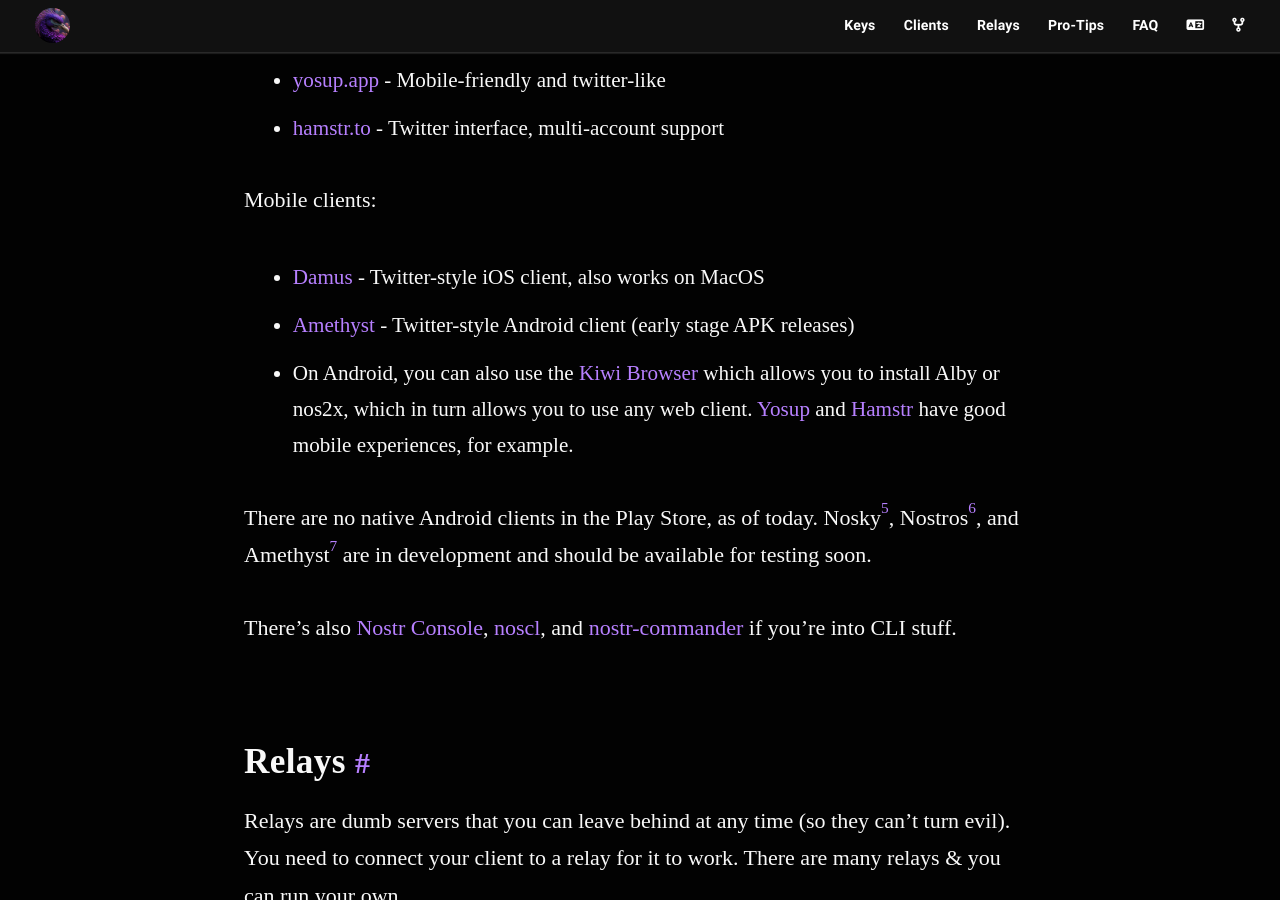
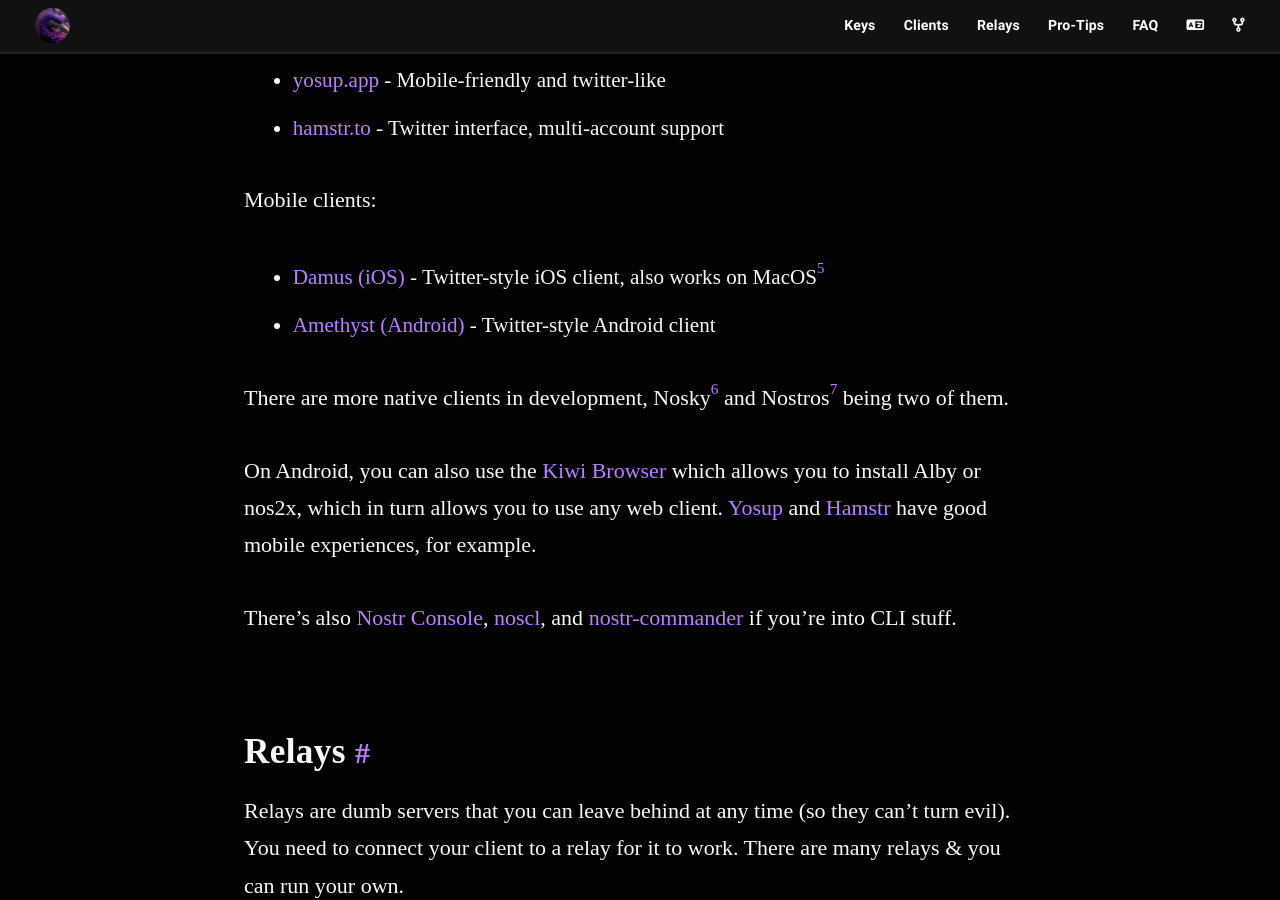
Before and after one commit to nostr-resources/nostr-resources.github.io, a Jekyll site: the page built from index.md, in a window 1280 px wide and 900 px high, scrolled down 3296 px. Built offline with Jekyll 4.4.1, drawn with Linux system fonts in a browser that asks for light colours; some web fonts are replaced; some of the changed text lies outside the part shown.

Commit message:
Link to Play Store (Amethyst)
Fixes #22

```diff
--- a/index.md
+++ b/index.md
@@ -87,12 +87,12 @@ Here are some I like:
 - [hamstr.to](https://hamstr.to/) - Twitter interface, multi-account support
 
 Mobile clients:
-- [Damus](https://apps.apple.com/ca/app/damus/id1628663131) - Twitter-style iOS client, also works on MacOS
-- [Amethyst](https://github.com/vitorpamplona/amethyst/releases/) - Twitter-style Android client (early stage APK releases)
-- On Android, you can also use the [Kiwi Browser](https://kiwibrowser.com/) which allows you to install Alby or nos2x, which in turn allows you to use any web client. [Yosup](https://yosup.app/) and [Hamstr](https://hamstr.to/) have good mobile experiences, for example.
+- [Damus (iOS)](https://apps.apple.com/ca/app/damus/id1628663131) - Twitter-style iOS client, also works on MacOS[^fn-mac]
+- [Amethyst (Android)](https://play.google.com/store/apps/details?id=com.vitorpamplona.amethyst) - Twitter-style Android client
 
-There are no native Android clients in the Play Store, as of today. Nosky[^nosky], Nostros[^nostros], and Amethyst[^amethyst]
-are in development and should be available for testing soon.
+There are more native clients in development, Nosky[^nosky] and Nostros[^nostros] being two of them.
+
+On Android, you can also use the [Kiwi Browser](https://kiwibrowser.com/) which allows you to install Alby or nos2x, which in turn allows you to use any web client. [Yosup](https://yosup.app/) and [Hamstr](https://hamstr.to/) have good mobile experiences, for example.
 
 [^nosky]: [KotlinGeekDev/Nosky](https://github.com/KotlinGeekDev/Nosky)
 [^nostros]: [KoalaSat/nostros](https://github.com/KoalaSat/nostros)
```
Also changed, not shown: other parts of index.md (+1 -0 lines).
